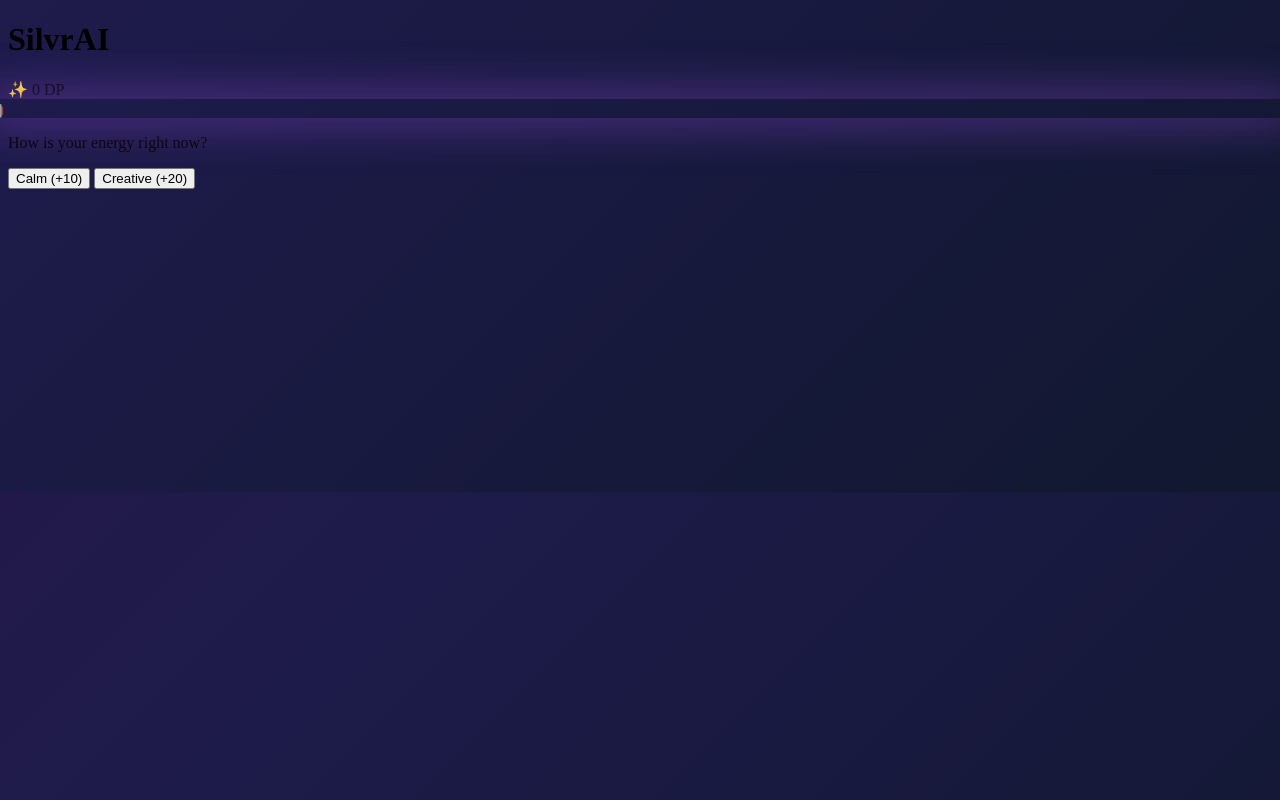
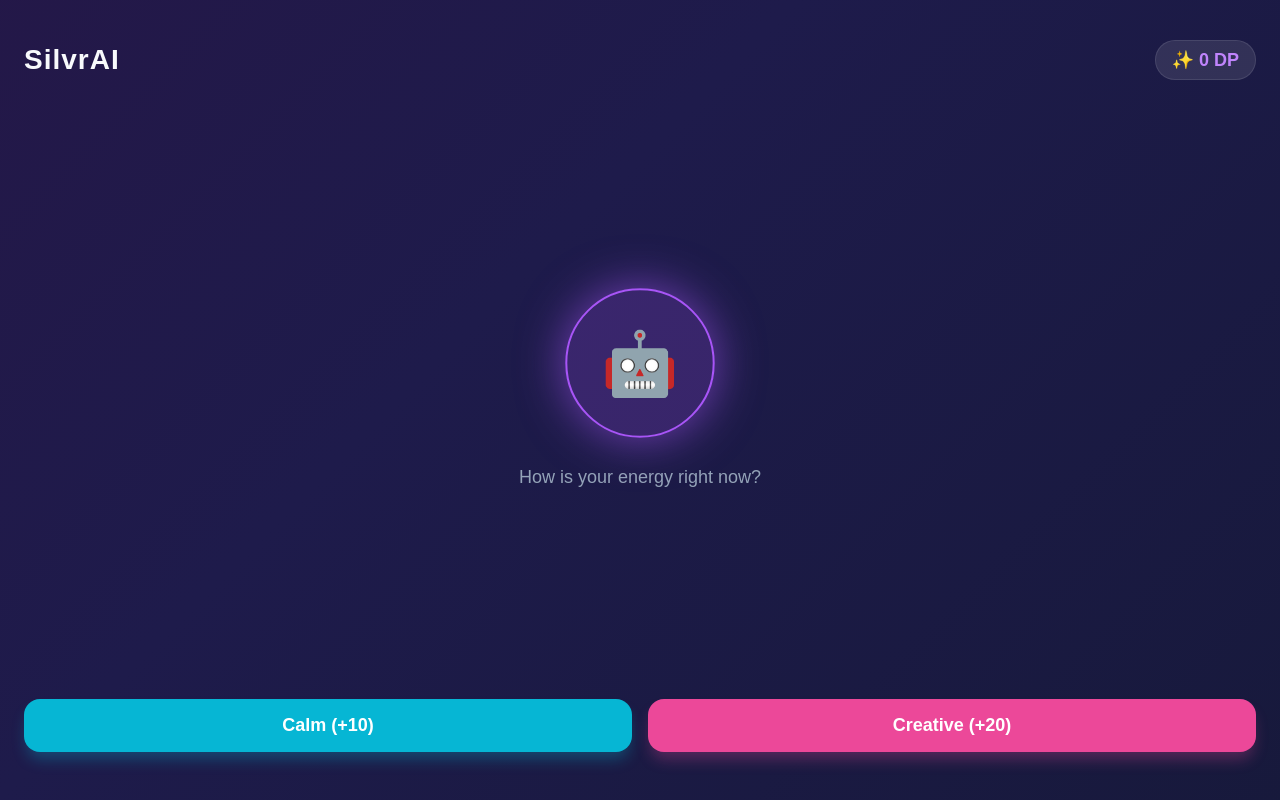
Before and after one commit to technologyandappsapporia-png/SilvrAI, a plain HTML site: page index.html in a window 1280 px wide. Drawn offline with Linux system fonts and the light colour scheme.

Commit message:
Update index.html

```diff
--- a/index.html
+++ b/index.html
@@ -3,61 +3,76 @@
 <head>
     <meta charset="UTF-8">
     <meta name="viewport" content="width=device-width, initial-scale=1.0">
-    <title>SilvrAI - Day 1</title>
-    <!-- Beautiful Modern UI Styling -->
-    <script src="https://jsdelivr.net"></script>
+    <title>SilvrAI - Day 1 Fix</title>
     <style>
-        /* Day 1: Smooth Liquid Gradient Effect */
+        /* CSS se design ko pakka aur responsive banana */
+        * { box-sizing: border-box; margin: 0; padding: 0; font-family: sans-serif; }
         body {
             background: linear-gradient(-45deg, #0f172a, #1e1b4b, #311042, #020617);
             background-size: 400% 400%;
             animation: gradientBG 15s ease infinite;
+            height: 100vh;
+            color: white;
+            display: flex;
+            flex-direction: column;
+            justify-content: space-between;
+            padding: 24px;
+            overflow: hidden;
+            user-select: none;
         }
         @keyframes gradientBG {
             0% { background-position: 0% 50%; }
             50% { background-position: 100% 50%; }
             100% { background-position: 0% 50%; }
         }
-        /* Day 1: Glowing Robot Avatar */
+        .top-bar { display: flex; justify-content: space-between; align-items: center; margin-top: 16px; }
+        .logo { font-size: 28px; font-weight: 800; letter-spacing: 1px; color: #f8fafc; }
+        .points-box { background: rgba(255,255,255,0.1); padding: 8px 16px; border-radius: 9999px; border: 1px solid rgba(255,255,255,0.1); }
+        .points-text { color: #c084fc; font-weight: bold; font-size: 18px; }
+        .center-zone { display: flex; flex-direction: column; align-items: center; justify-content: center; flex: 1; }
         .fluid-avatar {
+            width: 144px; height: 144px; border-radius: 50%;
+            background: rgba(168, 85, 247, 0.2); border: 2px solid #a855f7;
+            display: flex; align-items: center; justify-content: center; font-size: 60px;
             box-shadow: 0 0 30px rgba(168, 85, 247, 0.4);
             animation: pulseGlow 3s ease-in-out infinite;
+            transition: transform 0.1s;
         }
+        .fluid-avatar:active { transform: scale(0.9); }
         @keyframes pulseGlow {
             0%, 100% { transform: scale(1); box-shadow: 0 0 30px rgba(168, 85, 247, 0.4); }
             50% { transform: scale(1.05); box-shadow: 0 0 50px rgba(168, 85, 247, 0.7); }
         }
+        .status-text { color: #94a3b8; margin-top: 32px; font-size: 18px; font-weight: 500; text-align: center; }
+        .button-row { display: flex; gap: 16px; margin-bottom: 24px; }
+        .btn { flex: 1; padding: 16px 0; border: none; border-radius: 16px; font-weight: bold; font-size: 18px; color: white; transition: transform 0.1s; cursor: pointer; }
+        .btn:active { transform: scale(0.95); }
+        .btn-calm { background: #06b6d4; box-shadow: 0 10px 15px -3px rgba(6, 182, 212, 0.3); }
+        .btn-creative { background: #ec4899; box-shadow: 0 10px 15px -3px rgba(236, 72, 153, 0.3); }
     </style>
 </head>
-<body class="h-screen text-white flex flex-col justify-between p-6 overflow-hidden select-none">
+<body>
 
-    <!-- Top Bar: Logo & Dopamine Points Tracker -->
-    <div class="flex justify-between items-center mt-4">
-        <h1 class="text-3xl font-extrabold tracking-wider bg-clip-text text-transparent bg-gradient-to-r from-white to-slate-400">SilvrAI</h1>
-        <div class="bg-white/10 backdrop-blur-md px-4 py-1.5 rounded-full border border-white/10">
-            <span class="text-purple-400 font-bold text-lg">✨ <span id="pointsDisplay">0</span> DP</span>
+    <!-- Top Bar -->
+    <div class="top-bar">
+        <div class="logo">SilvrAI</div>
+        <div class="points-box">
+            <span class="points-text">✨ <span id="pointsDisplay">0</span> DP</span>
         </div>
     </div>
 
-    <!-- Center Zone: Fluid Robot Avatar -->
-    <div class="flex flex-col items-center justify-center flex-1">
-        <div id="avatar" class="fluid-avatar w-36 h-36 rounded-full bg-purple-600/20 border-2 border-purple-500 flex items-center justify-center text-6xl transition-transform duration-100 active:scale-90">
-            🤖
-        </div>
-        <p class="text-slate-400 mt-8 text-lg font-medium text-center tracking-wide">How is your energy right now?</p>
+    <!-- Center Zone -->
+    <div class="center-zone">
+        <div id="avatar" class="fluid-avatar">🤖</div>
+        <p class="status-text">How is your energy right now?</p>
     </div>
 
-    <!-- Bottom Action Buttons -->
-    <div class="flex gap-4 mb-6">
-        <button onclick="handleMood('Calm', 10, '😌')" class="flex-1 py-4 bg-cyan-500 rounded-2xl font-bold text-lg shadow-lg shadow-cyan-500/20 active:scale-95 transition-transform text-white">
-            Calm (+10)
-        </button>
-        <button onclick="handleMood('Creative', 20, '✨')" class="flex-1 py-4 bg-pink-500 rounded-2xl font-bold text-lg shadow-lg shadow-pink-500/20 active:scale-95 transition-transform text-white">
-            Creative (+20)
-        </button>
+    <!-- Bottom Row -->
+    <div class="button-row">
+        <button onclick="handleMood('Calm', 10, '😌')" class="btn btn-calm">Calm (+10)</button>
+        <button onclick="handleMood('Creative', 20, '✨')" class="btn btn-creative">Creative (+20)</button>
     </div>
 
-    <!-- Day 1 Core Logic -->
     <script>
         let totalPoints = 0;
         const pointsDisplay = document.getElementById('pointsDisplay');
@@ -67,11 +82,7 @@
             totalPoints += points;
             pointsDisplay.innerText = totalPoints;
             avatar.innerText = emoji;
-
-            // 1.5 seconds baad avatar wapas normal ho jaye ga
-            setTimeout(() => {
-                avatar.innerText = '🤖';
-            }, 1500);
+            setTimeout(() => { avatar.innerText = '🤖'; }, 1500);
         }
     </script>
 </body>
```
